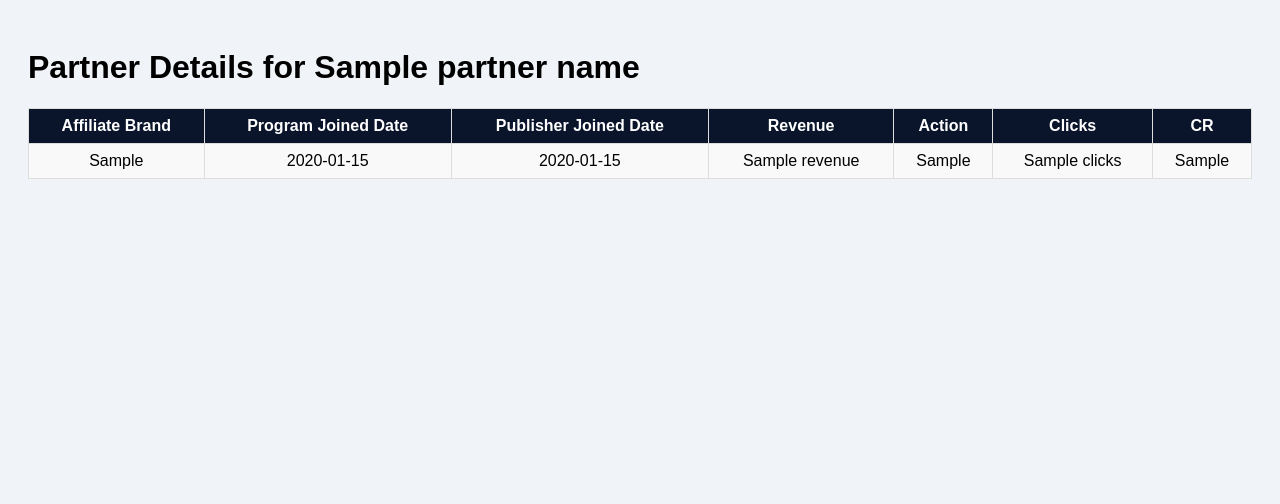
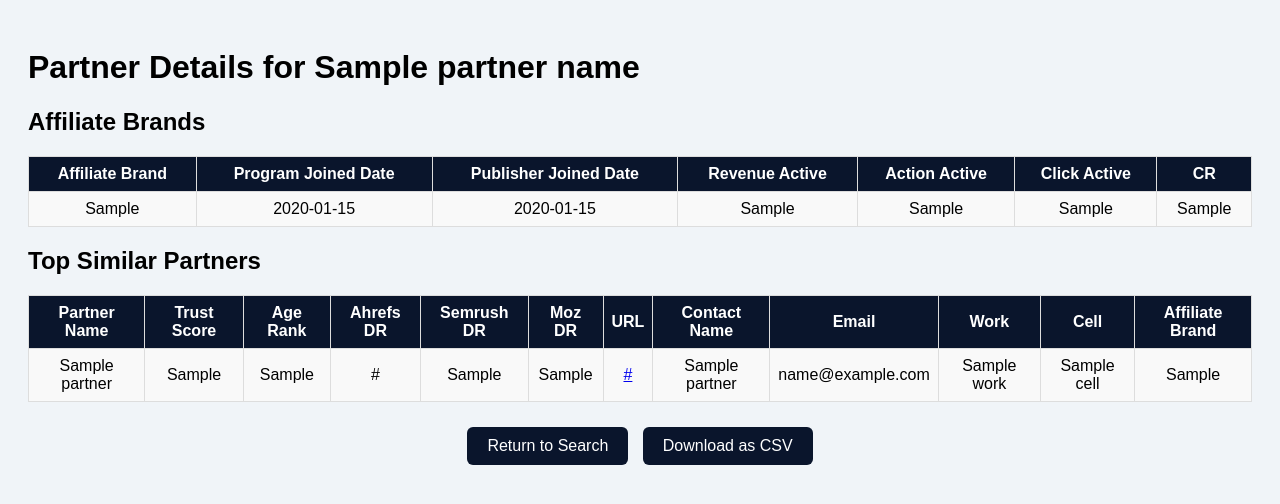
Before and after one commit to FabuMarketing/trust_score_site_edit, a Flask app: template templates/result.html in a window 1280 px wide. Shown: the top 504 px of the page. Run offline with Flask 3, Linux system fonts and the light colour scheme; the template is opened without the code that fills it: most values are stand-ins (such as "Sample title", 1, 10 or a date in 2020).

Commit message:
Initial commit

```diff
--- a/app.py
+++ b/app.py
@@ -1,8 +1,10 @@
-from flask import Flask, render_template, request, jsonify
+from flask import Flask, render_template, request, jsonify, make_response
 import pandas as pd
 import gspread
 from oauth2client.service_account import ServiceAccountCredentials
 import os
+import csv
+import io
 
 # Create the Flask application instance
 app = Flask(__name__)
@@ -41,12 +43,13 @@ def get_sheet_data():
             'avg. ahrefs dr': 'ahrefs dr',
             'avg. semrush as': 'semrush dr',
             'page authority': 'moz dr',
-            'column aq': 'cr'  # Map Column AQ to 'cr'
+            'column aq': 'cr',  # Map Column AQ to 'cr'
+            'order/action': 'order active'  # Rename Order/Action to Order Active
         }
         df.rename(columns=column_mapping, inplace=True)
 
         # Clean and convert numeric columns
-        numeric_columns = ['trust score rating', 'revenue', 'order/action', 'clicks', 'ahrefs dr', 'semrush dr', 'moz dr', 'cr']
+        numeric_columns = ['trust score rating', 'revenue', 'order active', 'clicks', 'ahrefs dr', 'semrush dr', 'moz dr', 'cr']
         for col in numeric_columns:
             if col in df.columns:
                 print(f"🔍 Cleaning column: {col}")
@@ -93,7 +96,7 @@ def result():
 
         # Validate required columns
         required_columns = ['partner name', 'trust score rating', 'affiliate brand', 'program joined date',
-                            'publisher joined date', 'revenue', 'order/action', 'clicks', 'pub category',
+                            'publisher joined date', 'revenue', 'order active', 'clicks', 'pub category',
                             'advertiser type', 'age rank', 'ahrefs dr', 'semrush dr', 'moz dr', 'url',
                             'contact name', 'email', 'work', 'cell', 'cr']  # Include 'cr'
         for col in required_columns:
@@ -109,22 +112,128 @@ def result():
             print("⚠️ Partner not found in the dataset.")
             return render_template('result.html', error="Partner Name not found.")
 
+        # Calculate average Trust Score Rating for each partner
+        df_avg = df.groupby('partner name', as_index=False).agg({
+            'trust score rating': 'mean'
+        }).rename(columns={'trust score rating': 'avg trust score rating'})
+
+        # Merge the average trust score back into the original DataFrame
+        df = df.merge(df_avg, on='partner name', how='left')
+
         # Get selected partner details
         selected = df[df['partner name normalized'] == partner_input]
+        trust_score = selected['avg trust score rating'].iloc[0]
+
+        # Aggregate affiliate brand data
+        affiliate_brands = (
+            selected.groupby(['affiliate brand', 'program joined date', 'publisher joined date'], as_index=False)
+            .agg({
+                'revenue': 'sum',
+                'order active': 'sum',
+                'clicks': 'sum',
+                'cr': 'mean'  # Include CR as the average
+            })
+            .assign(
+                revenue=lambda x: x['revenue'].apply(lambda v: "Yes" if v > 0 else "No"),
+                action_active=lambda x: x['order active'].apply(lambda v: "Yes" if v > 0 else "No"),  # Fix Action Active
+                clicks=lambda x: x['clicks'].apply(lambda v: "Yes" if v > 0 else "No"),
+                cr=lambda x: x['cr'].apply(lambda v: f"{v:.2f}%" if v > 0 else "0.00%")  # Format CR as percentage
+            )
+            .rename(columns={
+                'revenue': 'Revenue Active',
+                'action_active': 'Action Active',  # Rename for display
+                'clicks': 'Click Active',
+                'cr': 'CR'
+            })
+            .to_dict(orient='records')
+        )
+        print(f"✅ Found partner: {selected['partner name'].iloc[0]} with Trust Score: {trust_score}")
+
+        # Find top 10 most similar partners
+        df['score_diff'] = abs(df['avg trust score rating'] - trust_score)
+        top_similar = df[(df['pub category'] == selected['pub category'].iloc[0]) &
+                         (df['advertiser type'] == selected['advertiser type'].iloc[0])].drop_duplicates(
+            subset=['partner name']).sort_values(by='score_diff').head(10)
 
         # Prepare data for the template
-        partner_details = selected.to_dict(orient='records')
-        print(f"✅ Partner details: {partner_details}")
+        similar_partners = top_similar[['partner name', 'avg trust score rating', 'age rank',
+                                        'ahrefs dr', 'semrush dr', 'moz dr', 'url', 'contact name',
+                                        'email', 'work', 'cell', 'affiliate brand', 'pub category', 'advertiser type']].to_dict(orient='records')
 
         return render_template(
             'result.html',
-            partner_name=partner_input,
-            partner_details=partner_details
+            partner_name=selected['partner name'].iloc[0],
+            trust_score=trust_score,
+            affiliate_brands=affiliate_brands,
+            similar_partners=similar_partners
         )
 
     except Exception as e:
         print(f"❌ Error processing request: {e}")
         return render_template('result.html', error="An unexpected error occurred.")
 
+@app.route('/download_csv', methods=['POST'])
+def download_csv():
+    try:
+        # Retrieve data for CSV generation
+        affiliate_brands = request.form.get('affiliate_brands', '')
+        similar_partners = request.form.get('similar_partners', '')
+
+        # Convert JSON strings back to Python objects
+        affiliate_brands = eval(affiliate_brands) if affiliate_brands else []
+        similar_partners = eval(similar_partners) if similar_partners else []
+
+        # Create CSV content
+        output = io.StringIO()
+        writer = csv.writer(output)
+
+        # Write Affiliate Brands section
+        if affiliate_brands:
+            writer.writerow(['Affiliate Brands'])
+            writer.writerow(['Affiliate Brand', 'Program Joined Date', 'Publisher Joined Date', 'Revenue Active', 'Action Active', 'Click Active', 'CR'])
+            for brand in affiliate_brands:
+                writer.writerow([
+                    brand['affiliate brand'],
+                    brand['program joined date'],
+                    brand['publisher joined date'],
+                    brand['Revenue Active'],
+                    brand['Action Active'],
+                    brand['Click Active'],
+                    brand['CR']
+                ])
+            writer.writerow([])  # Add an empty row for separation
+
+        # Write Top Similar Partners section
+        if similar_partners:
+            writer.writerow(['Top Similar Partners'])
+            writer.writerow(['Partner Name', 'Trust Score', 'Age Rank', 'Ahrefs DR', 'Semrush DR', 'Moz DR', 'URL', 'Contact Name', 'Email', 'Work', 'Cell', 'Affiliate Brand'])
+            for partner in similar_partners:
+                writer.writerow([
+                    partner['partner name'],
+                    partner['avg trust score rating'],
+                    partner['age rank'],
+                    partner['ahrefs dr'],
+                    partner['semrush dr'],
+                    partner['moz dr'],
+                    partner['url'],
+                    partner['contact name'],
+                    partner['email'],
+                    partner['work'],
+                    partner['cell'],
+                    partner['affiliate brand']
+                ])
+
+        # Generate response
+        response = make_response(output.getvalue())
+        response.headers['Content-Disposition'] = 'attachment; filename=result.csv'
+        response.headers['Content-Type'] = 'text/csv'
+        return response
+
+    except Exception as e:
+        print(f"❌ Error generating CSV: {e}")
+        return "Error generating CSV", 500
+
+# Ensure the Flask application starts
 if __name__ == '__main__':
+    print("Starting Flask application...")
     app.run(host='0.0.0.0', port=5000, debug=True)
--- a/templates/result.html
+++ b/templates/result.html
@@ -25,35 +25,115 @@
         tr:nth-child(even) {
             background-color: #f9f9f9;
         }
+        .button-container {
+            text-align: center;
+            margin-top: 20px;
+        }
+        .button-container button {
+            padding: 10px 20px;
+            font-size: 16px;
+            background-color: #0A152C;
+            color: white;
+            border: none;
+            border-radius: 6px;
+            cursor: pointer;
+            margin: 5px;
+        }
+        .button-container button:hover {
+            background-color: #081024;
+        }
     </style>
 </head>
 <body>
     <h1>Partner Details for {{ partner_name }}</h1>
-    {% if partner_details %}
+    {% if affiliate_brands %}
+    <h2>Affiliate Brands</h2>
     <table>
         <tr>
             <th>Affiliate Brand</th>
             <th>Program Joined Date</th>
             <th>Publisher Joined Date</th>
-            <th>Revenue</th>
-            <th>Action</th>
-            <th>Clicks</th>
-            <th>CR</th> <!-- Add CR column -->
+            <th>Revenue Active</th>
+            <th>Action Active</th>
+            <th>Click Active</th>
+            <th>CR</th>
         </tr>
-        {% for detail in partner_details %}
+        {% for brand in affiliate_brands %}
         <tr>
-            <td>{{ detail['affiliate brand'] }}</td>
-            <td>{{ detail['program joined date'] }}</td>
-            <td>{{ detail['publisher joined date'] }}</td>
-            <td>{{ detail['revenue'] }}</td>
-            <td>{{ detail['order/action'] }}</td>
-            <td>{{ detail['clicks'] }}</td>
-            <td>{{ detail['cr'] }}</td> <!-- Display CR -->
+            <td>{{ brand['affiliate brand'] }}</td>
+            <td>{{ brand['program joined date'] }}</td>
+            <td>{{ brand['publisher joined date'] }}</td>
+            <td>{{ brand['Revenue Active'] }}</td>
+            <td>{{ brand['Action Active'] }}</td>
+            <td>{{ brand['Click Active'] }}</td>
+            <td>{{ brand['CR'] }}</td>
         </tr>
         {% endfor %}
     </table>
-    {% else %}
-    <p>No details found for the selected partner.</p>
     {% endif %}
+    {% if similar_partners %}
+    <h2>Top Similar Partners</h2>
+    <table>
+        <tr>
+            <th>Partner Name</th>
+            <th>Trust Score</th>
+            <th>Age Rank</th>
+            <th>Ahrefs DR</th>
+            <th>Semrush DR</th>
+            <th>Moz DR</th>
+            <th>URL</th>
+            <th>Contact Name</th>
+            <th>Email</th>
+            <th>Work</th>
+            <th>Cell</th>
+            <th>Affiliate Brand</th>
+        </tr>
+        {% for partner in similar_partners %}
+        <tr>
+            <td>{{ partner['partner name'] }}</td>
+            <td>{{ partner['avg trust score rating'] }}</td>
+            <td>{{ partner['age rank'] }}</td>
+            <td>{{ partner['ahrefs dr'] }}</td>
+            <td>{{ partner['semrush dr'] }}</td>
+            <td>{{ partner['moz dr'] }}</td>
+            <td><a href="{{ partner['url'] }}" target="_blank">{{ partner['url'] }}</a></td>
+            <td>{{ partner['contact name'] }}</td>
+            <td>{{ partner['email'] }}</td>
+            <td>{{ partner['work'] }}</td>
+            <td>{{ partner['cell'] }}</td>
+            <td>{{ partner['affiliate brand'] }}</td>
+        </tr>
+        {% endfor %}
+    </table>
+    {% endif %}
+    <div class="button-container">
+        <button onclick="window.location.href='/'">Return to Search</button>
+        <button onclick="downloadCSV()">Download as CSV</button>
+    </div>
+    <script>
+        function downloadCSV() {
+            const form = document.createElement('form');
+            form.method = 'POST';
+            form.action = '/download_csv';
+
+            // Add affiliate_brands data
+            const affiliateBrandsInput = document.createElement('input');
+            affiliateBrandsInput.type = 'hidden';
+            affiliateBrandsInput.name = 'affiliate_brands';
+            affiliateBrandsInput.value = JSON.stringify({{ affiliate_brands | tojson }});
+            form.appendChild(affiliateBrandsInput);
+
+            // Add similar_partners data
+            const similarPartnersInput = document.createElement('input');
+            similarPartnersInput.type = 'hidden';
+            similarPartnersInput.name = 'similar_partners';
+            similarPartnersInput.value = JSON.stringify({{ similar_partners | tojson }});
+            form.appendChild(similarPartnersInput);
+
+            document.body.appendChild(form);
+            form.submit();
+            document.body.removeChild(form);
+        }
+    </script>
 </body>
 </html>
```
Also changed, not shown: 1 other file.
